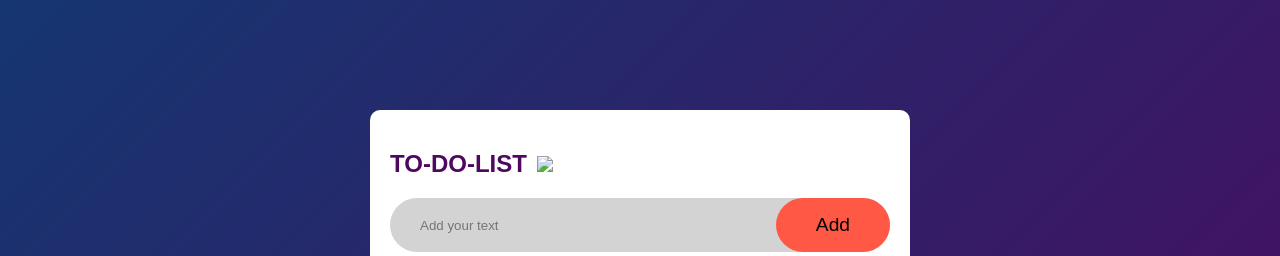
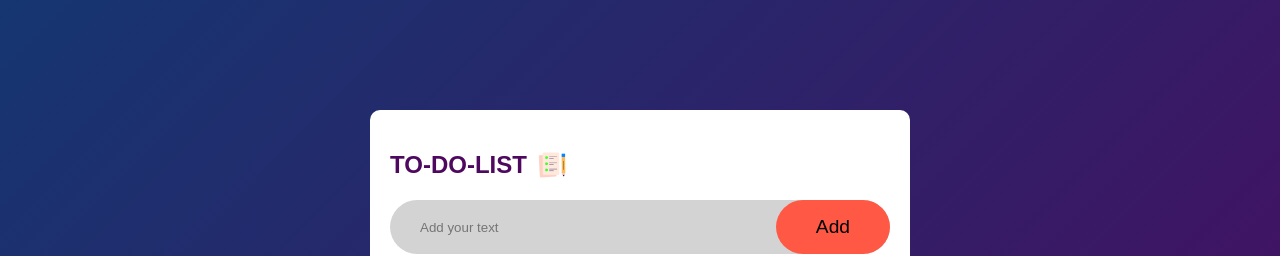
Before and after one commit to srishtisinghhh/srishtisinghhh.github.io, a plain HTML site: page index.html in a window 1280 px wide. Shown: the top 256 px of the page. Drawn offline with Linux system fonts and the light colour scheme.

Commit message:
Update index.html

```diff
--- a/index.html
+++ b/index.html
@@ -9,7 +9,7 @@
 <body>
     <div class="container">
        <div class="todo-app">
-        <h2>TO-DO-LIST <img src="images/icon.png"></h2>
+        <h2>TO-DO-LIST <img src="icon.png"></h2>
         <div class="row">
             <input type="text" id="input-box" placeholder="Add your text">
              <button onclick="addTask()">Add</button>
```
